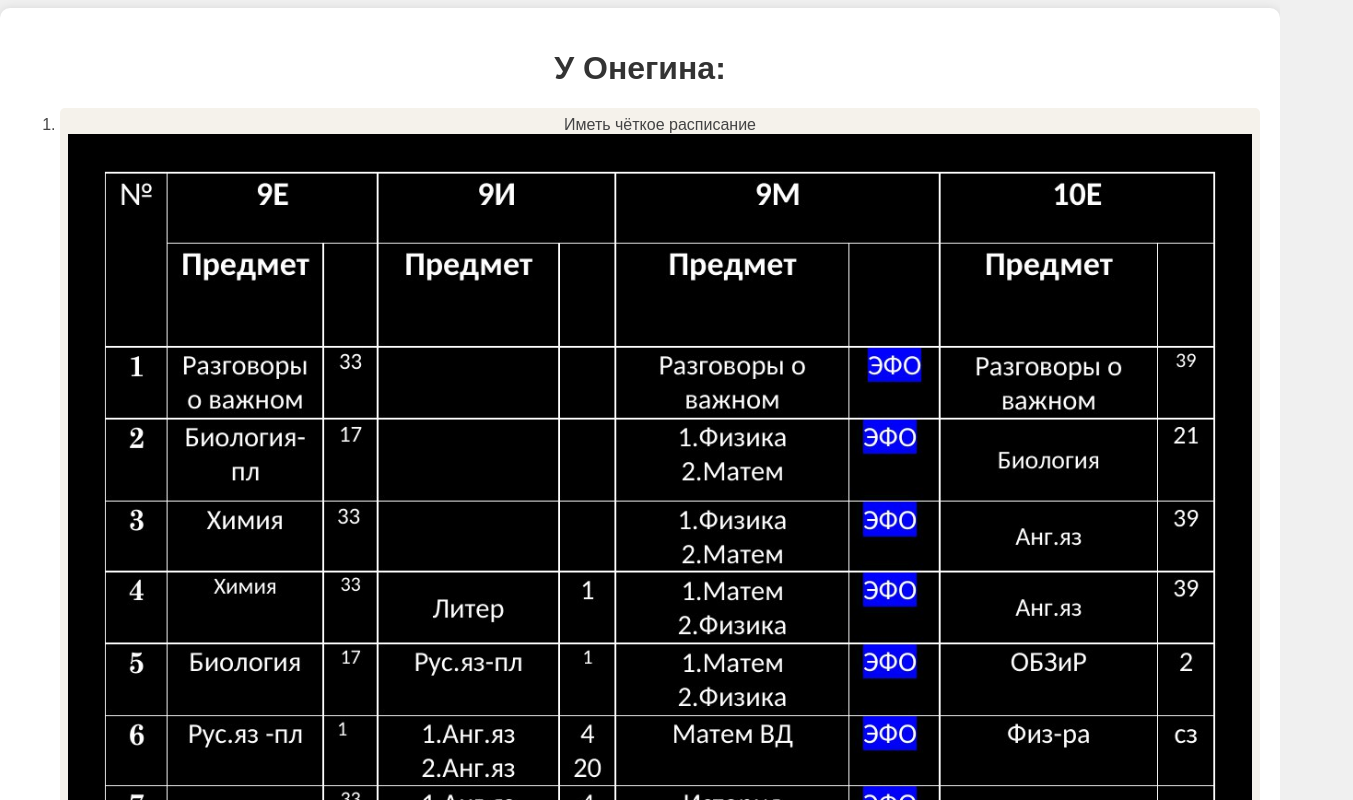
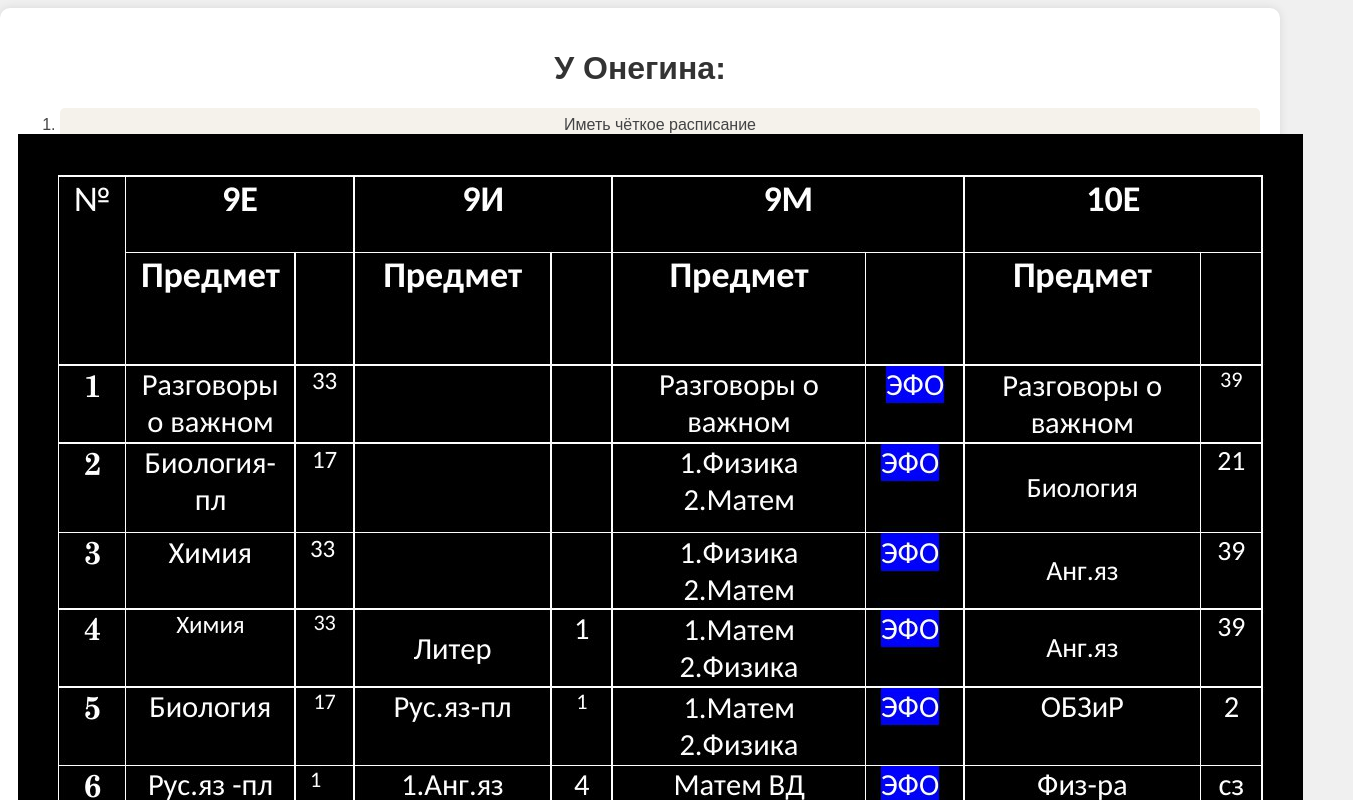
Before and after one commit to GriZimin/onegin, a plain HTML site: page index.html in a window 1280 px wide. Shown: the part 880-1680 px from the top of the page, 1353 px wide, since content can reach past the window. Drawn offline with Linux system fonts and the light colour scheme.

Commit message:
Update index.html

```diff
--- a/index.html
+++ b/index.html
@@ -31,7 +31,7 @@
         <h1>У Онегина:</h1>
         <ol>
             <li>
-                Иметь чёткое расписание<br><img src="photo_2025-02-23_18-40-12.jpg" width="100%">
+                Иметь чёткое расписание<br><img src="photo_2025-02-23_18-40-12.jpg" style="position: relative; right: 50px;" >
                 "В седьмом часу вставал он летом<br>
                 И отправлялся налегке<br>
                 К бегущей под горой реке;<br>
```
